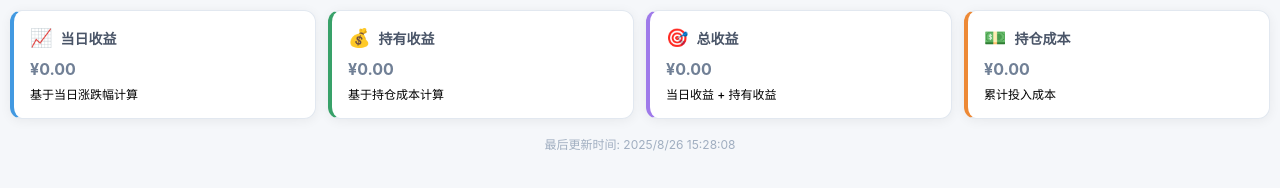
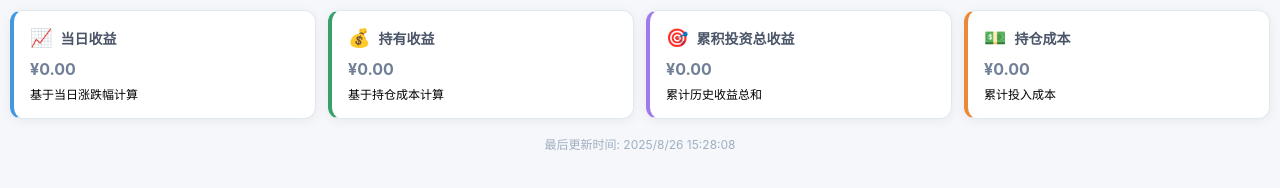
Before and after one commit to YiZhiYuanYuan-qyy/fund_daily_view, a plain HTML site: page public/index.html in a window 1280 px wide. Drawn offline with Linux system fonts and the light colour scheme; no server answers.

Commit message:
更新看板文字说明：总收益 → 累积投资总收益
- 将卡片标题从'总收益'改为'累积投资总收益'
- 将说明文字从'当日收益 + 持有收益'改为'累计历史收益总和'
- 更准确地反映该指标的含义：从投资开始到现在的累计总收益
- 避免与当日收益混淆，明确表达累积性质

```diff
--- a/public/index.html
+++ b/public/index.html
@@ -131,10 +131,10 @@
                 <div class="card total-profit">
                     <div class="card-header">
                         <div class="card-icon">🎯</div>
-                        <h3 class="card-title">总收益</h3>
+                        <h3 class="card-title">累积投资总收益</h3>
                     </div>
                     <div class="card-value" id="total-profit-value">¥0.00</div>
-                    <div class="card-change" id="total-profit-change">当日收益 + 持有收益</div>
+                    <div class="card-change" id="total-profit-change">累计历史收益总和</div>
                 </div>
 
                 <div class="card total-cost">
```
